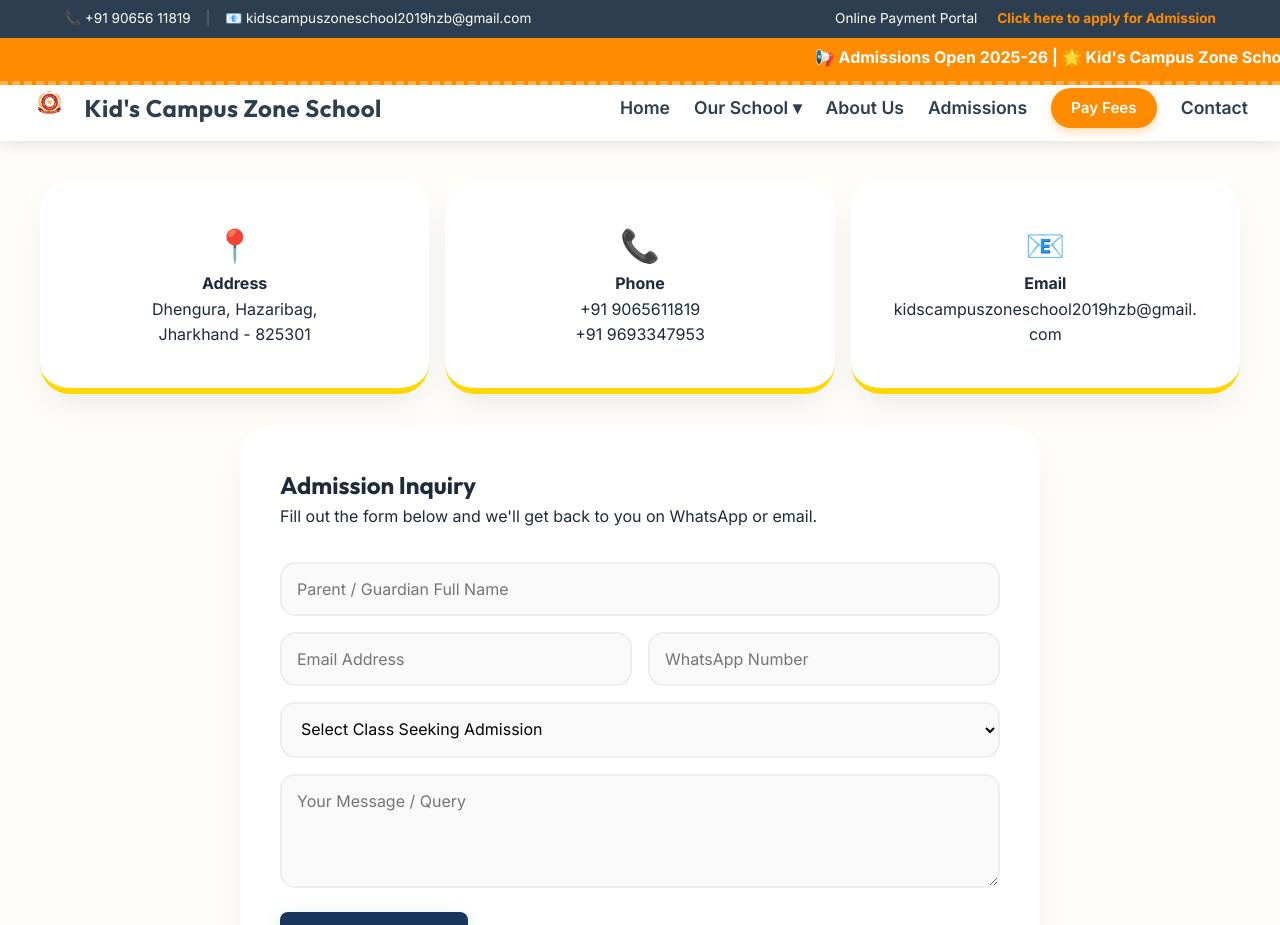
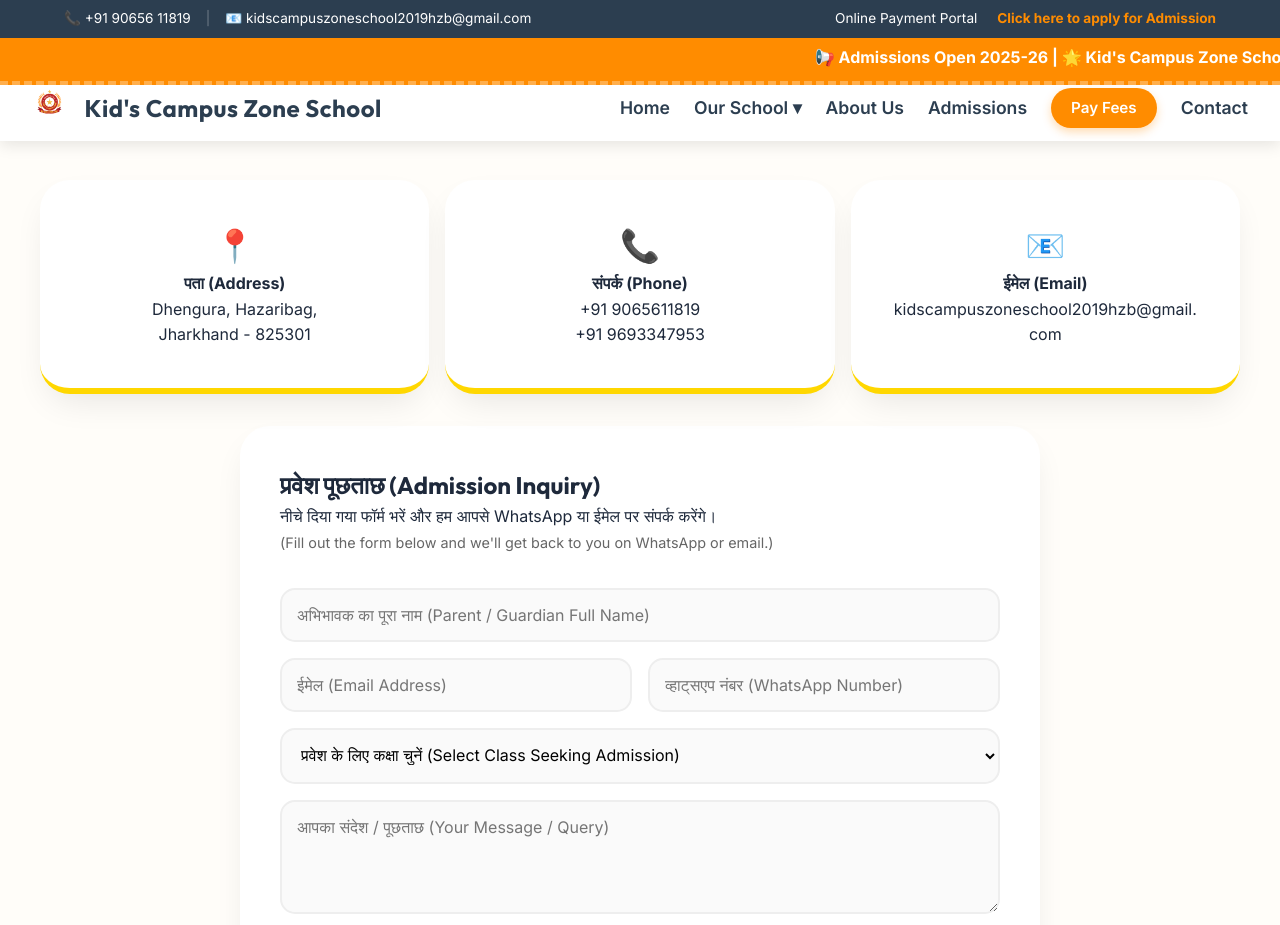
Before and after one commit to RubyGupta-tech/school-website, a React (Vite) app in the folder school-website/: page /contact in a window 1280 px wide. Shown: the top 925 px of the page. Built offline with nearby package versions, Linux system fonts and the light colour scheme.

Commit message:
Update Contact form to be bilingual (Hindi and English)

```diff
--- a/school-website/src/pages/Contact.jsx
+++ b/school-website/src/pages/Contact.jsx
@@ -16,7 +16,8 @@
     console.log("Inquiry submitted:", form);
     setTimeout(() => {
       setLoading(false);
-      alert("Inquiry Sent Successfully! We will contact you on WhatsApp soon.");
+      alert("पूछताछ सफलतापूर्वक भेजी गई! हम जल्द ही आपसे संपर्क करेंगे।\n(Inquiry Sent Successfully! We will contact you on WhatsApp soon.)");
+      setForm({ name: "", email: "", whatsapp: "", studentClass: "", message: "" });
     }, 1500);
   };
 
@@ -27,31 +28,34 @@
       <div style={{ display: 'flex', gap: '1rem', flexWrap: 'wrap', marginBottom: '2rem', justifyContent: 'center' }}>
         <div className="card" style={{ flex: '1', minWidth: '200px', textAlign: 'center' }}>
           <span style={{ fontSize: '2rem' }}>📍</span>
-          <h4>Address</h4>
+          <h4>पता (Address)</h4>
           <p>Dhengura, Hazaribag,<br />Jharkhand - 825301</p>
         </div>
         <div className="card" style={{ flex: '1', minWidth: '200px', textAlign: 'center' }}>
           <span style={{ fontSize: '2rem' }}>📞</span>
-          <h4>Phone</h4>
+          <h4>संपर्क (Phone)</h4>
           <p>+91 9065611819<br />+91 9693347953</p>
         </div>
         <div className="card" style={{ flex: '1', minWidth: '200px', textAlign: 'center' }}>
           <span style={{ fontSize: '2rem' }}>📧</span>
-          <h4>Email</h4>
+          <h4>ईमेल (Email)</h4>
           <p style={{ wordBreak: 'break-all' }}>kidscampuszoneschool2019hzb@gmail.com</p>
         </div>
       </div>
 
       {/* Inquiry Form */}
       <div className="contact-card card">
-        <h2>Admission Inquiry</h2>
-        <p>Fill out the form below and we'll get back to you on WhatsApp or email.</p>
+        <h2>प्रवेश पूछताछ (Admission Inquiry)</h2>
+        <p>
+          नीचे दिया गया फॉर्म भरें और हम आपसे WhatsApp या ईमेल पर संपर्क करेंगे।<br />
+          <span style={{ fontSize: '0.9rem', color: '#666' }}>(Fill out the form below and we'll get back to you on WhatsApp or email.)</span>
+        </p>
 
         <form onSubmit={handleSubmit} className="contact-form">
           <div className="form-group">
             <input
               type="text"
-              placeholder="Parent / Guardian Full Name"
+              placeholder="अभिभावक का पूरा नाम (Parent / Guardian Full Name)"
               required
               className="form-control"
               value={form.name}
@@ -62,14 +66,14 @@
           <div className="form-group" style={{ display: 'flex', gap: '1rem' }}>
             <input
               type="email"
-              placeholder="Email Address"
+              placeholder="ईमेल (Email Address)"
               className="form-control"
               value={form.email}
               onChange={(e) => setForm({ ...form, email: e.target.value })}
             />
             <input
               type="text"
-              placeholder="WhatsApp Number"
+              placeholder="व्हाट्सएप नंबर (WhatsApp Number)"
               required
               className="form-control"
               value={form.whatsapp}
@@ -84,7 +88,7 @@
               value={form.studentClass}
               onChange={(e) => setForm({ ...form, studentClass: e.target.value })}
             >
-              <option value="">Select Class Seeking Admission</option>
+              <option value="">प्रवेश के लिए कक्षा चुनें (Select Class Seeking Admission)</option>
               <option value="Nursery">Nursery</option>
               <option value="LKG">LKG</option>
               <option value="UKG">UKG</option>
@@ -99,7 +103,7 @@
 
           <div className="form-group">
             <textarea
-              placeholder="Your Message / Query"
+              placeholder="आपका संदेश / पूछताछ (Your Message / Query)"
               rows="4"
               className="form-control"
               value={form.message}
@@ -108,7 +112,7 @@
           </div>
 
           <button type="submit" className="btn btn-primary" disabled={loading}>
-            {loading ? "Sending..." : "Submit Inquiry"}
+            {loading ? "Sending..." : "पूछताछ सबमिट करें (Submit Inquiry)"}
           </button>
         </form>
       </div>
```
